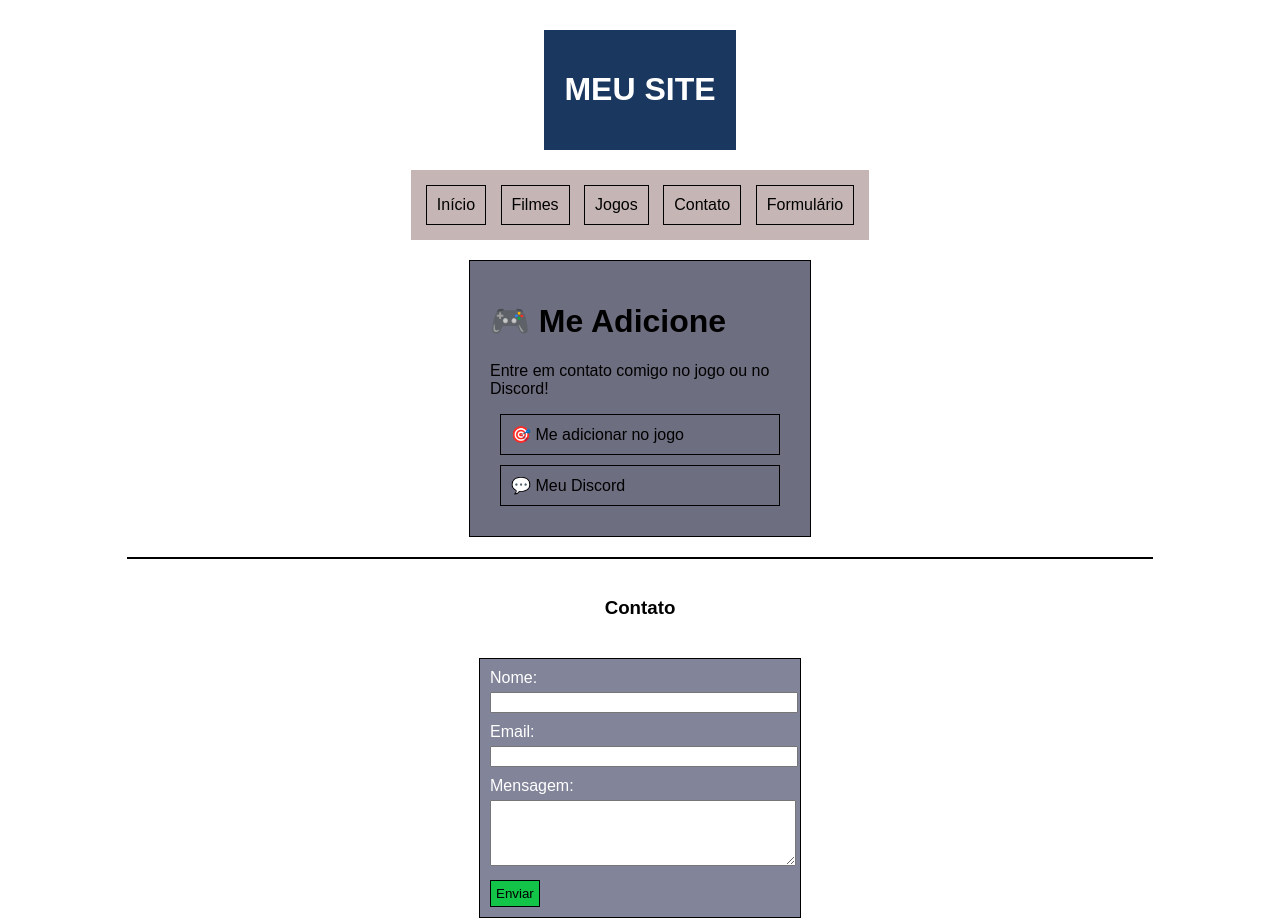
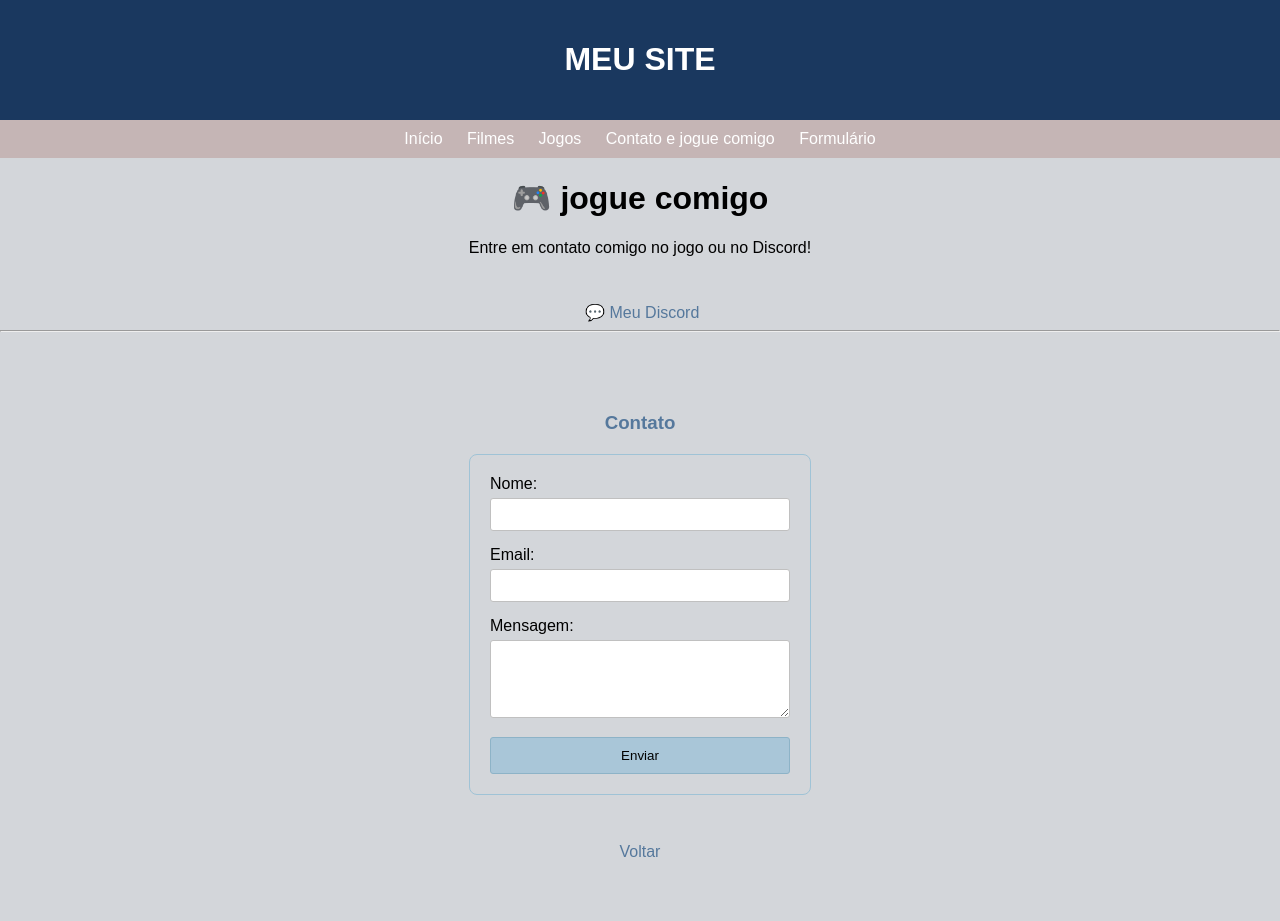
Before and after one commit to leonardocarreon-ops/AV1-leonardo-carreon-2bimestre, a plain HTML site: page contato.HTML in a window 1280 px wide. Shown: the top 921 px of the page. After the commit the page ends 861 px from the top, so only its background shows below. Drawn offline with Linux system fonts and the light colour scheme.

Commit message:
jgaijsfgóijosf

```diff
--- a/contato.HTML
+++ b/contato.HTML
@@ -6,86 +6,75 @@
     <link rel="stylesheet" href="style.css" />
 
     <style>
-        body {
-            font-family: Arial;
-            margin: 0;
-            background-color: rgb(255, 255, 255);
+  body {
+    background: #D3D6DA;
+    font-family: Arial, sans-serif;
+    text-align: center;
+    margin: 0;
+    padding: 0;
+}
 
-            display: flex;
-            flex-direction: column;
-            align-items: center;
+h3 {
+    color: #55789c;
+    margin-top: 80px;
+    margin-bottom: 20px;
+}
 
+form {
+    width: 300px;
+    margin: 0 auto;
+    padding: 20px;
 
-        }
+    border: 1px solid #9fc3d6;
+    border-radius: 8px;
 
-        header {
-            margin-top: 30px;
-        }
+    text-align: left;
+}
 
-        nav {
-            margin: 20px 0;
-        }
+label {
+    display: block;
+    margin-bottom: 5px;
+}
 
-        nav a {
-            margin: 5px;
-            padding: 10px;
-            text-decoration: none;
-            color: black;
-            border: 1px solid black;
-            display: inline-block;
-        }
+input,
+textarea {
+    width: 100%;
+    padding: 8px;
+    margin-top: 5px;
+    margin-bottom: 15px;
 
-        .caixa {
-            background-color: rgb(110, 110, 129);
-            width: 300px;
-            padding: 20px;
-            border: 1px solid black;
-            color: black;
-        }
+    border: 1px solid #c0c0c0;
+    border-radius: 3px;
 
-        a {
-            display: block;
-            color: black;
-            text-decoration: none;
-            padding: 10px;
-            margin: 10px;
-        }
+    box-sizing: border-box;
+}
 
-        .jogo {
-            border: 1px solid black;
-        }
+button {
+    width: 100%;
+    padding: 10px;
 
-        .discord {
-            border: 1px solid black;
-        }
+    border: 1px solid #8db3c7;
+    border-radius: 3px;
 
-        form {
-            border: 1px solid black;
-            padding: 10px;
-            width: 300px;
-            margin-top: 20px;
-            background-color: rgb(130, 132, 153);
-            color: rgb(255, 255, 255);
-        }
+    background: #a9c6d8;
+    cursor: pointer;
+}
 
-        input, textarea {
-            width: 100%;
-            margin-top: 5px;
-            margin-bottom: 10px;
-        }
+button:hover {
+    background: #98bbd1;
+}
 
-        button {
-            padding: 5px;
-            background-color: rgb(18, 196, 71);
-            color: black;
-            border: 1px solid rgb(0, 0, 0);
-        }
+a {
+    display: inline-block;
+    margin-top: 30px;
 
-        hr {
-            width: 80%;
-            margin: 20px 0;
-            border: 1px solid black;
-        }
+    text-decoration: none;
+    color: #55789c;
+}
+
+a:hover {
+    text-decoration: underline;
+}
     </style>
 </head>
 
@@ -99,17 +88,17 @@
         <a href="index.html">Início</a>
         <a href="filmes.html">Filmes</a>
         <a href="jogos.html">Jogos</a>
-        <a href="contato.html">Contato</a>
+        <a href="contato.html">Contato e jogue comigo</a>
         <a href="formulario.html">Formulário</a>
     </nav>
 
     <div class="caixa">
-        <h1>🎮 Me Adicione</h1>
+        <h1>🎮 jogue comigo</h1>
 
         <p>Entre em contato comigo no jogo ou no Discord!</p>
 
-        <a class="jogo" href="SEU_LINK_DO_JOGO">
-            🎯 Me adicionar no jogo
+        <a class="jogo" href="roblox.com">
+            <!-- 🎯 meu nick -->
         </a>
 
         <a class="discord" href="https://discord.gg/SEU_LINK">
```
Also changed, not shown: formulario.html (+44 -11 lines), index.html (+1 -1 lines), jogos.html (+1 -1 lines).
